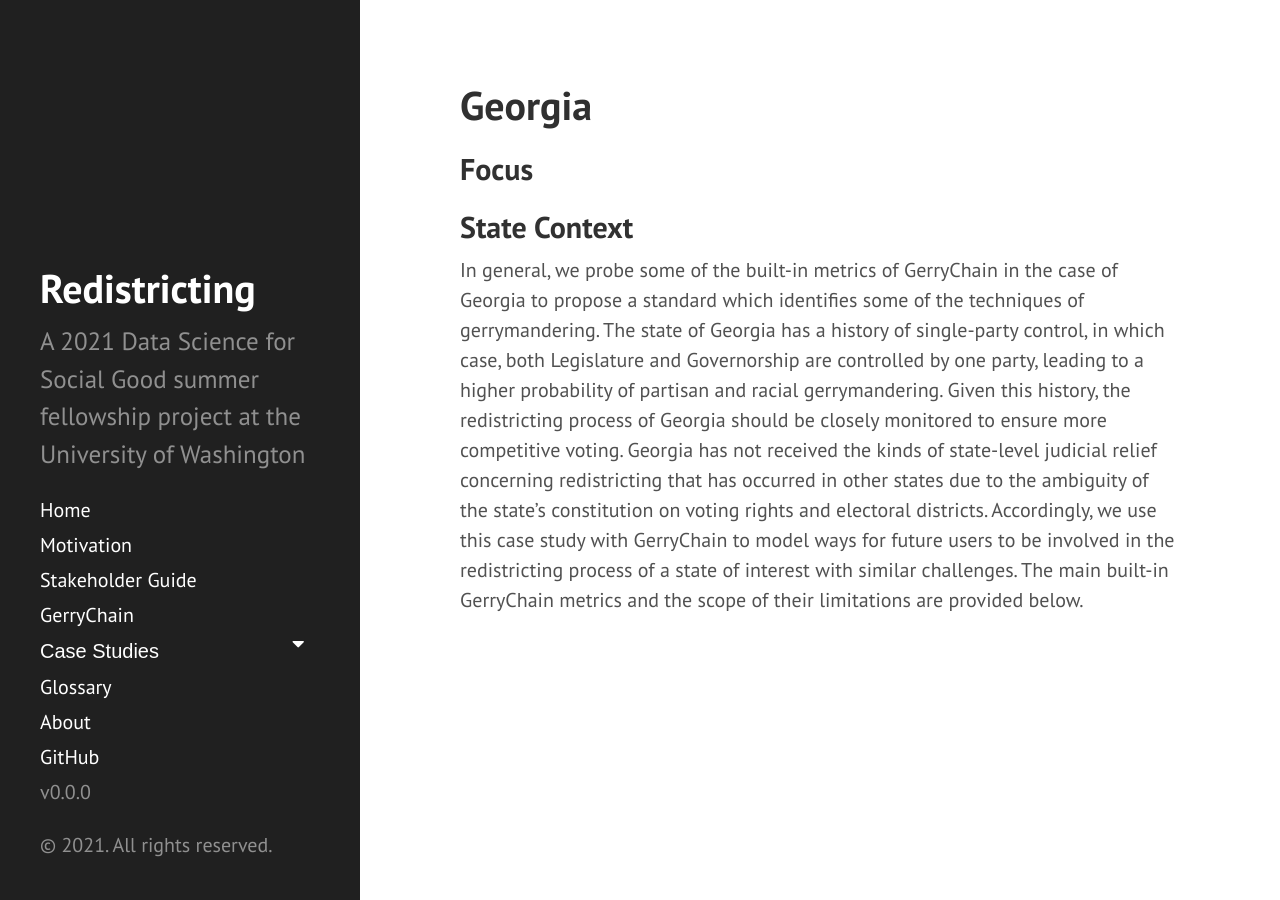
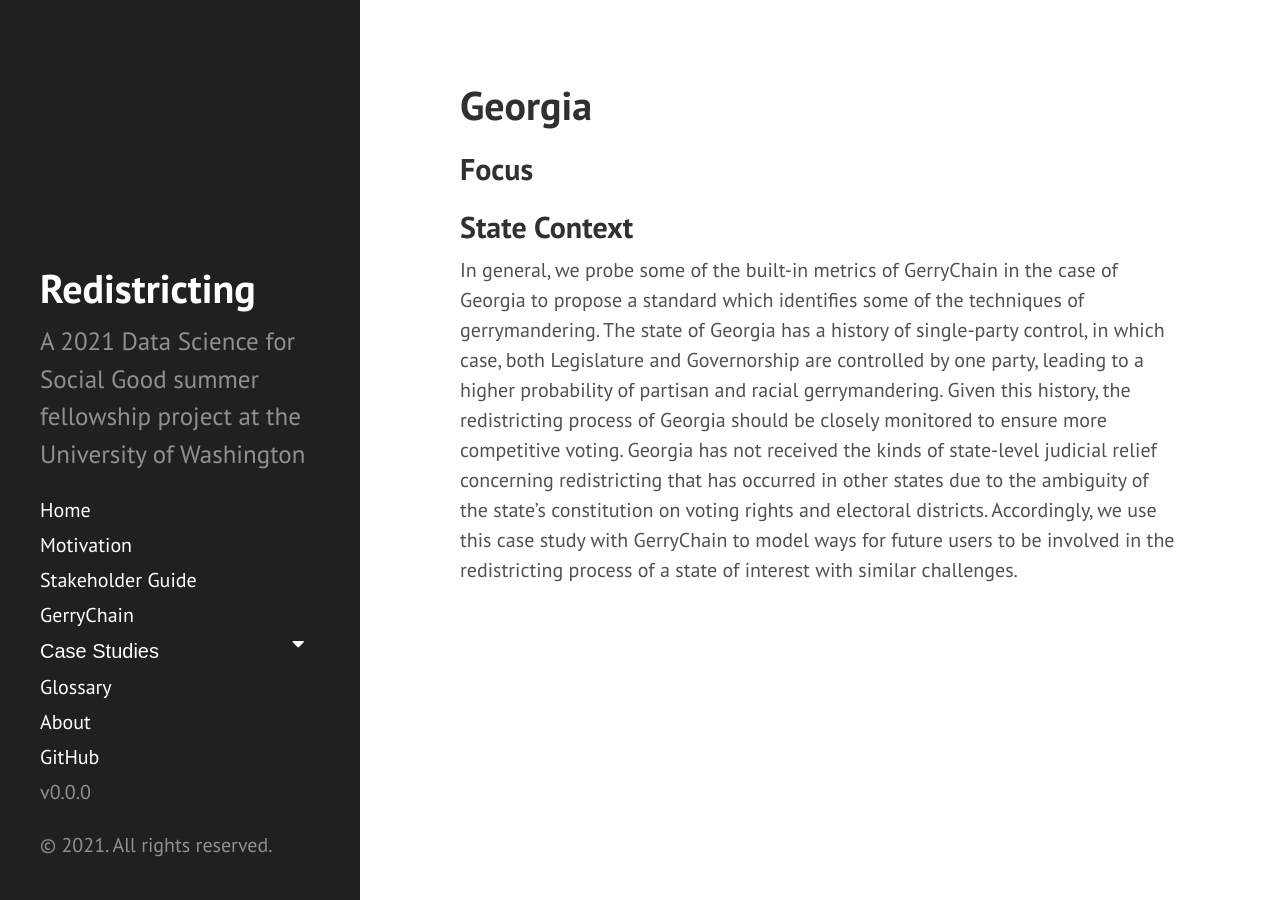
Before and after one commit to uwescience/DSSG2021-redistricting-website, a Jekyll site: the page built from georgia.md, in a window 1280 px wide. Built offline with Jekyll 4.4.1, drawn with Linux system fonts in a browser that asks for light colours.

Commit message:
Update georgia.md

```diff
--- a/georgia.md
+++ b/georgia.md
@@ -6,4 +6,4 @@ title: Georgia
 ## Focus
 
 ## State Context
-In general, we probe some of the built-in metrics of GerryChain in the case of Georgia to propose a standard which identifies some of the techniques of gerrymandering. The state of Georgia has a history of single-party control, in which case, both Legislature and Governorship are controlled by one party, leading to a higher probability of partisan and racial gerrymandering. Given this history, the redistricting process of Georgia should be closely monitored to ensure more competitive voting. Georgia has not received the kinds of state-level judicial relief concerning redistricting that has occurred in other states due to the ambiguity of the state’s constitution on voting rights and electoral districts. Accordingly, we use this case study with GerryChain to model ways for future users to be involved in the redistricting process of a state of interest with similar challenges. The main built-in GerryChain metrics and the scope of their limitations are provided below.
+In general, we probe some of the built-in metrics of GerryChain in the case of Georgia to propose a standard which identifies some of the techniques of gerrymandering. The state of Georgia has a history of single-party control, in which case, both Legislature and Governorship are controlled by one party, leading to a higher probability of partisan and racial gerrymandering. Given this history, the redistricting process of Georgia should be closely monitored to ensure more competitive voting. Georgia has not received the kinds of state-level judicial relief concerning redistricting that has occurred in other states due to the ambiguity of the state’s constitution on voting rights and electoral districts. Accordingly, we use this case study with GerryChain to model ways for future users to be involved in the redistricting process of a state of interest with similar challenges.
```
